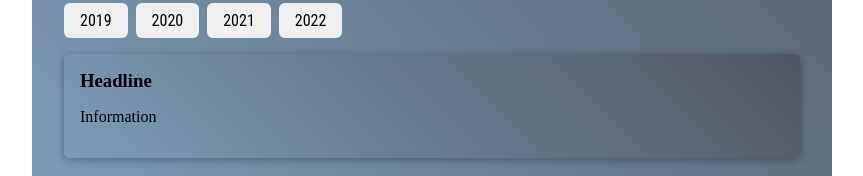
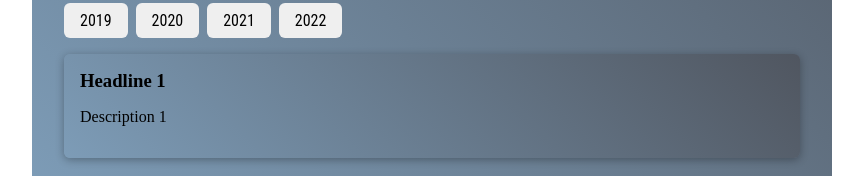
Before and after one commit to JonasBergstroom/React-Project-01, a React (Vite) app in the folder React-CV/: page / in a window 1280 px wide. Shown: the part 704-880 px from the top of the page, without its empty margins (208-1071 px from the left). Built offline with nearby package versions, Linux system fonts and the light colour scheme.

Commit message:
Outputting data based on state

```diff
--- a/React-CV/src/App.jsx
+++ b/React-CV/src/App.jsx
@@ -3,14 +3,14 @@ import { CORE_CONCEPTS } from "./data.js";
 import CoreConcept from "./components/CoreConcept.jsx";
 import TabButton from "./components/TabButton";
 import { useState } from "react";
+import { TAB_CONTENT } from "./data.js";
 
 function App() {
-  const [selectedYear, setselectedYear] = useState('test')
+  const [selectedYear, setselectedYear] = useState("firstTab")
 
   function handleSelect(selectedButton) {
     setselectedYear(selectedButton);
   }
-
   return (
     <div>
       <Header></Header>
@@ -26,22 +26,22 @@ function App() {
             ))}
           </ul>
           <menu style={{ marginTop: "3rem" }}>
-            <TabButton onSelect={() => handleSelect("2019")}>
+            <TabButton onSelect={() => handleSelect("firstTab")}>
               2019
             </TabButton>
-            <TabButton onSelect={() => handleSelect("2020")}>
+            <TabButton onSelect={() => handleSelect("secondTab")}>
               2020
             </TabButton>
-            <TabButton onSelect={() => handleSelect("2021")}>
+            <TabButton onSelect={() => handleSelect("thirdTab")}>
               2021
             </TabButton>
-            <TabButton onSelect={() => handleSelect("2022")}>
+            <TabButton onSelect={() => handleSelect("fourthTab")}>
               2022
             </TabButton>
           </menu>
           <div id="tab-content">
-            <h3>Headline</h3>
-            <p>Information</p>
+            <h3>{TAB_CONTENT[selectedYear].headline}</h3>
+            <p>{TAB_CONTENT[selectedYear].description}</p>
           </div>
         </section>
       </main>
--- a/React-CV/src/data.js
+++ b/React-CV/src/data.js
@@ -25,21 +25,21 @@ export const CORE_CONCEPTS = [
   },
 ];
 
-export const TAB_CONTENT = [
-  {
+export const TAB_CONTENT = {
+  firstTab: {
     headline: "Headline 1",
     description: "Description 1",
   },
-  {
+  secondTab: {
     headline: "Headline 2",
     description: "Description 2",
   },
-  {
+  thirdTab: {
     headline: "Headline 3",
     description: "Description 3",
   },
-  {
+  fourthTab: {
     headline: "Headline 4",
     description: "Description 4",
   },
-];
+};
```
